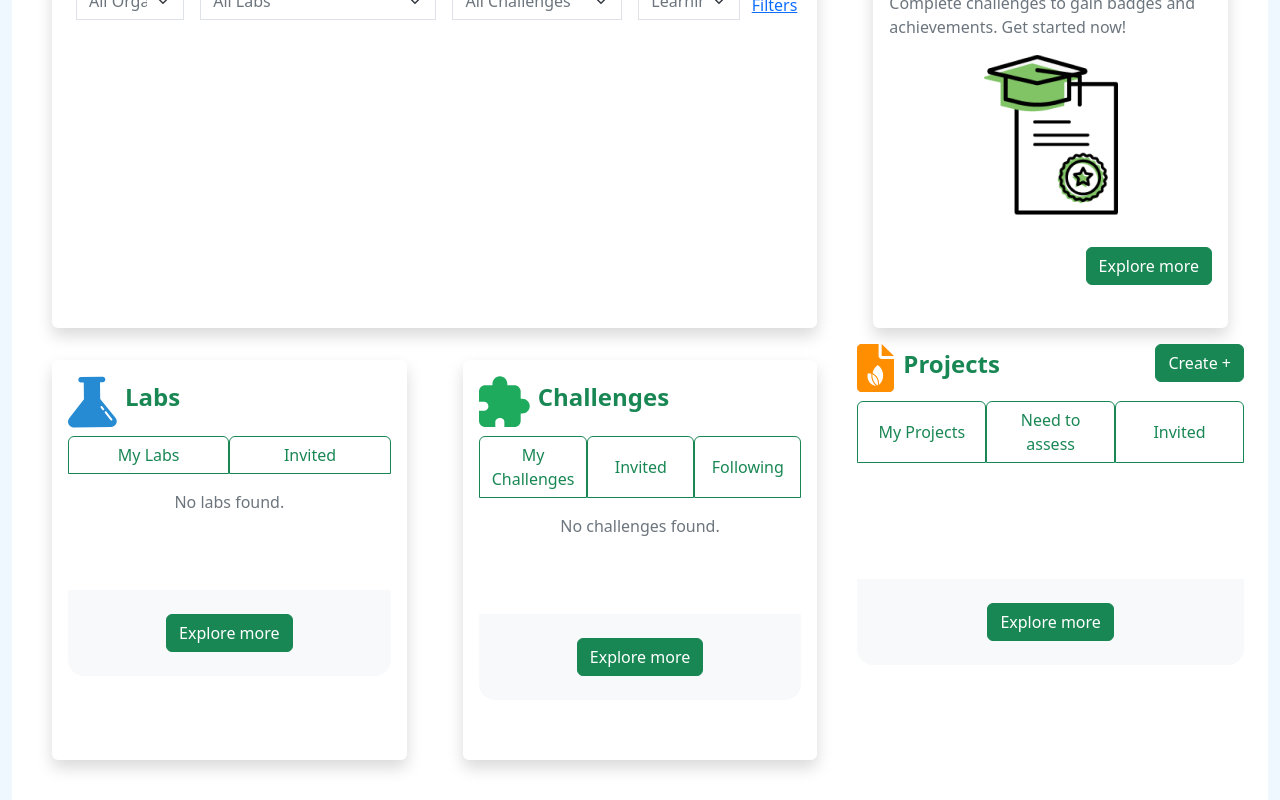
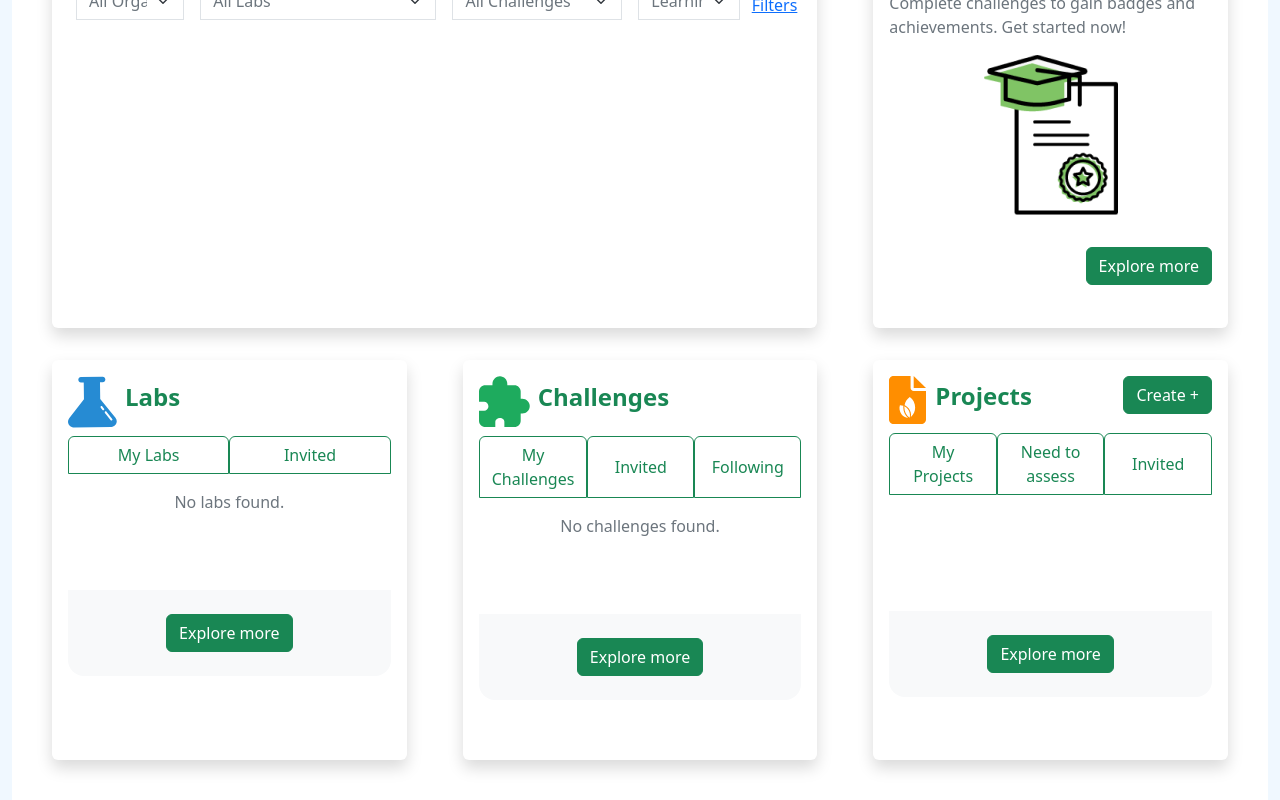
Before and after one commit to SeemaMistry/Frontend-Developer-Challenge-3-Dashboard-and-Project-Creation, a React (Create React App) app in the folder prepr-dashboard/: page /dashboard in a window 1280 px wide. Shown: the part 1000-1800 px from the top of the page. Built offline with nearby package versions, Linux system fonts and the light colour scheme.

Commit message:
fix: wrap Project dashboard box inside a Card component

```diff
--- a/prepr-dashboard/src/components/RowThreeCards.js
+++ b/prepr-dashboard/src/components/RowThreeCards.js
@@ -53,7 +53,7 @@ if (projectsBox.tabs[0].tabContent.length > 0) {
         </div>
       )}
         <div  className='col-md-4'>
-
+        <Card height={height}>
         {/* heading */}
         <div className='d-flex justify-content-between'>
             <div className='d-flex justify-content-start'>
@@ -92,7 +92,9 @@ if (projectsBox.tabs[0].tabContent.length > 0) {
         <div className='text-center p-2 bg-light rounded-top-0 rounded-4'>
            <p className='pt-3'> <RedirectButton label='Explore more'/></p>
         </div>
+        </Card>
     </div>
+
 
   </div>
   )
```
